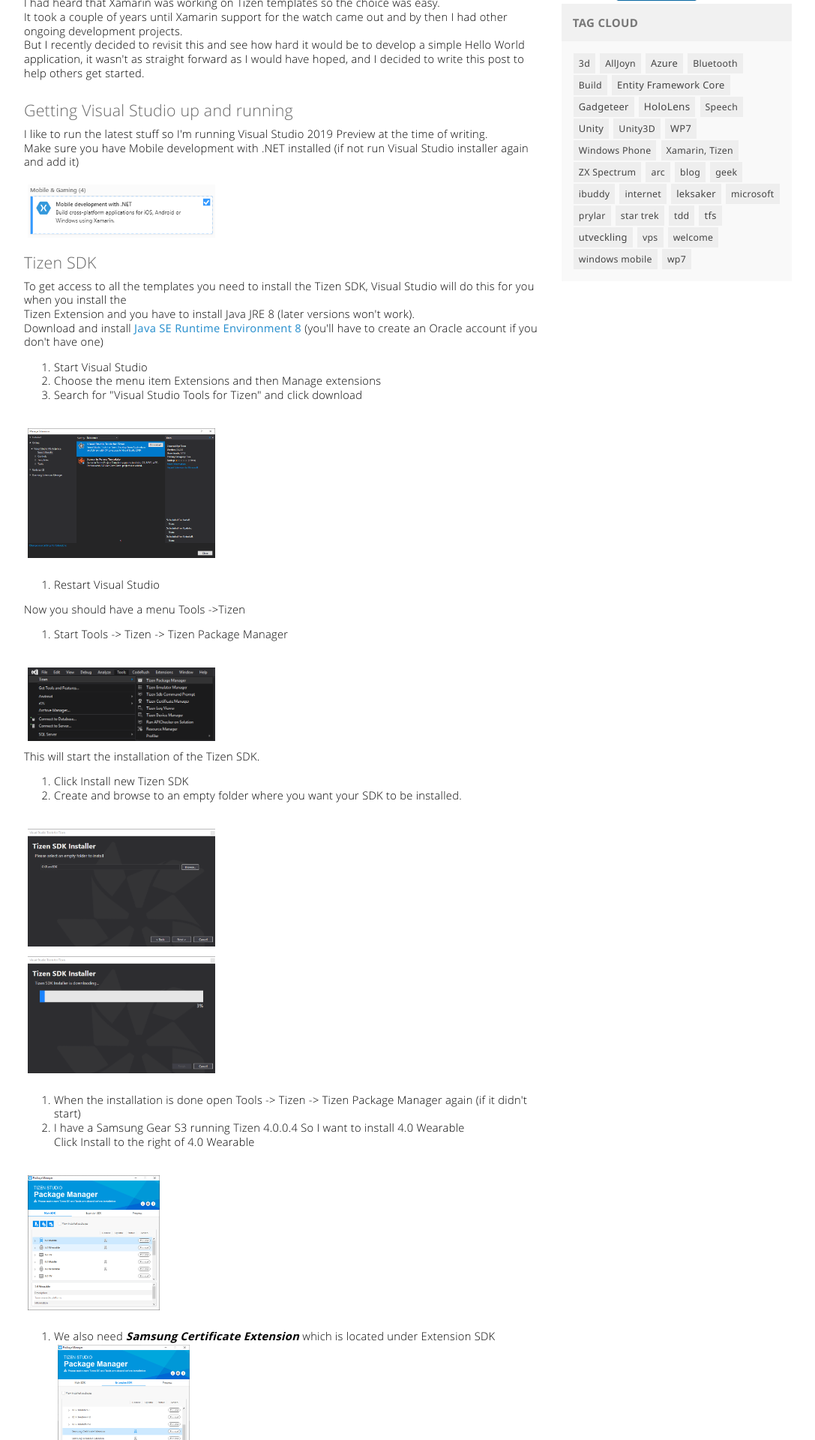
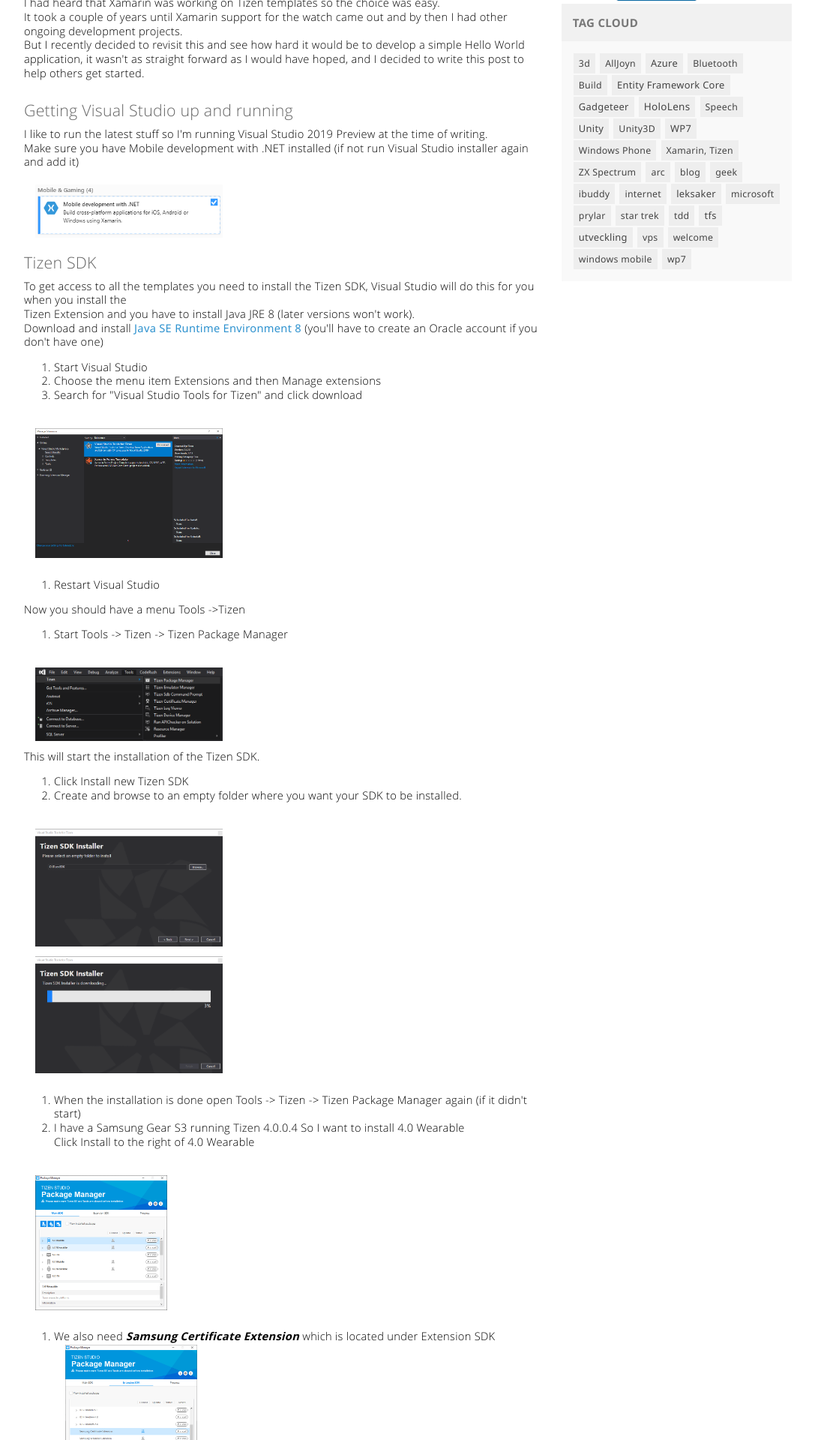
Before and after one commit to Apeoholic/Apeoholic.se, a Jekyll site: the page built from _posts/2019-07-31-XamarinTizen.markdown, in a window 1280 px wide. Shown: the part 413-2333 px from the top of the page at 75% size, without its empty margins (96-1183 px from the left). Built offline with Jekyll 4.4.1, drawn with Linux system fonts in a browser that asks for light colours; nearby versions of some CDN libraries.

Commit message:
Changed formating

```diff
--- a/_includes/head.html
+++ b/_includes/head.html
@@ -20,7 +20,7 @@
             max-height: 180px;
             margin-bottom:7px;
             margin-top:2px;
-            margin-left:5px;
+            margin-left:15px;
         }
     </style>
 
--- a/_posts/2019-07-31-XamarinTizen.markdown
+++ b/_posts/2019-07-31-XamarinTizen.markdown
@@ -134,14 +134,12 @@ Now we have a connection to our watch, let&#39;s write our first app.
  3. Look for &quot;Welcome to Xamarin.Forms!&quot; and change it to something else &quot;Hello World from Tizen&quot;.
  4. In the solution explorer right click on your project select properties.
  5. Goto Tools-&gt;Tizen -&gt; Tizen Certificate Manager
-
 [![clip_image019.png][20]][20]
  6. Just press ok if you don&#39;t have any previous profiles
  7. Click the +
  8. Choose Samsung
  [![clip_image020.png][21]][21]
 9. Choose Mobile/Wearable
-
 [![clip_image021.png][22]][22]
  10. Name your profile
  [![clip_image022.png][23]][23]
```
